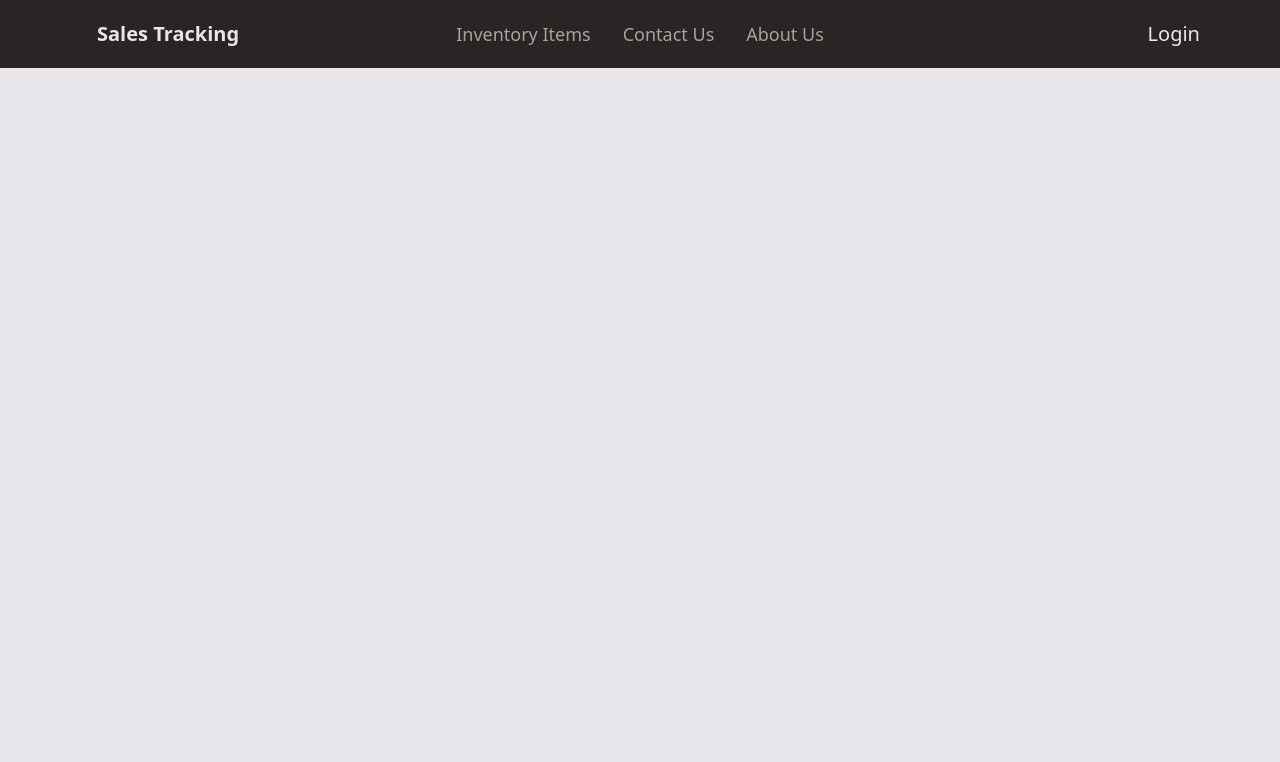
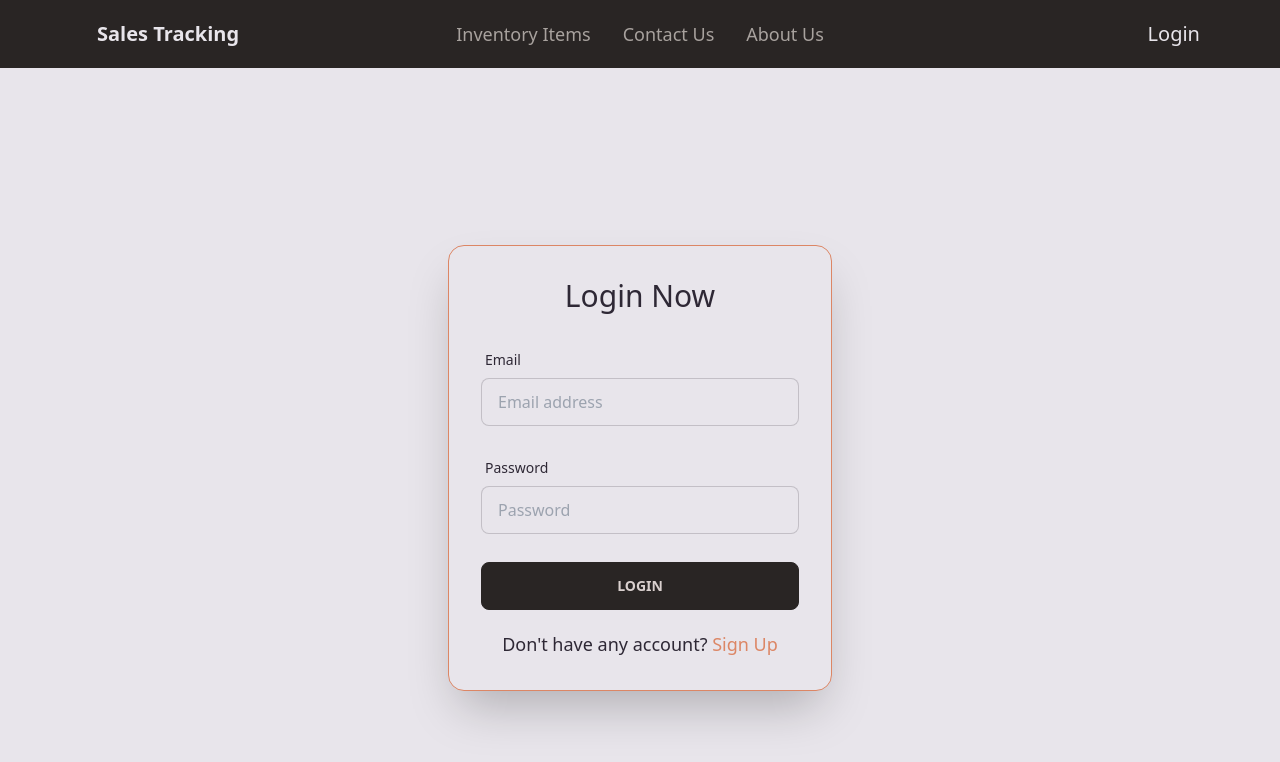
Before and after one commit to neel123go/Sales-Tracking, a React (Create React App) app: page /login in a window 1280 px wide. Shown: the top 762 px of the page. Built offline with nearby package versions, Linux system fonts and the light colour scheme.

Commit message:
login page design & validation completed

```diff
--- a/package.json
+++ b/package.json
@@ -10,6 +10,8 @@
     "firebase": "^9.9.3",
     "react": "^18.2.0",
     "react-dom": "^18.2.0",
+    "react-firebase-hooks": "^5.0.3",
+    "react-hook-form": "^7.34.2",
     "react-router-dom": "^6.3.0",
     "react-scripts": "5.0.1",
     "react-spring": "^9.5.2",
--- a/src/App.js
+++ b/src/App.js
@@ -1,6 +1,7 @@
 import Header from './Pages/Shared/Header/Header';
 import { Route, Routes } from 'react-router-dom';
 import Home from './Pages/Home/Home';
+import Login from './Pages/LoginRegister/Login/Login';
 
 function App() {
   return (
@@ -9,6 +10,7 @@ function App() {
       <Routes>
         <Route path='/' element={<Home />} />
         <Route path='/home' element={<Home />} />
+        <Route path='/login' element={<Login />} />
       </Routes>
     </>
   );
--- a/src/Pages/LoginRegister/Login/Login.js
+++ b/src/Pages/LoginRegister/Login/Login.js
@@ -1,8 +1,95 @@
-import React from 'react';
+import React, { useEffect } from 'react';
+import { useForm } from 'react-hook-form';
+import { Link, useLocation, useNavigate } from 'react-router-dom';
+import { useSignInWithEmailAndPassword } from 'react-firebase-hooks/auth';
+import auth from '../../../Firebase.init';
 
 const Login = () => {
+    const { register, formState: { errors }, handleSubmit } = useForm();
+    const [
+        signInWithEmailAndPassword,
+        user,
+        loading,
+        error,
+    ] = useSignInWithEmailAndPassword(auth);
+
+    let errorMessage;
+    const navigate = useNavigate();
+    const location = useLocation();
+    const from = location.state?.from?.pathname || "/";
+
+    const onSubmit = async (data) => {
+        // await useSignInWithEmailAndPassword(data.email, data.password);
+    };
+
     return (
-        <div>Login</div>
+        <div className="hero min-h-screen">
+            <div className="hero-content w-full">
+                <div className="card flex-shrink-0 md:w-2/3 w-full max-w-sm shadow-2xl bg-base-100 border border-secondary">
+                    <div className="card-body">
+                        <h1 className='text-3xl text-center mb-5'>Login Now</h1>
+                        {errorMessage}
+                        <form onSubmit={handleSubmit(onSubmit)}>
+                            <div className="form-control mb-5">
+                                <label className="label">
+                                    <span className="label-text">Email</span>
+                                </label>
+
+                                <input
+                                    type="text"
+                                    placeholder="Email address"
+                                    {...register("email", {
+                                        required: {
+                                            value: true,
+                                            message: 'Email address is required'
+                                        },
+                                        pattern: {
+                                            value: /\S+@\S+\.\S+/,
+                                            message: 'Provide a valid email'
+                                        }
+                                    })}
+                                    autoComplete='off'
+                                    className="input input-bordered" />
+                                <label className="mt-1">
+                                    {errors.email?.type === 'required' && <span className="label-text-alt text-error" style={{ fontSize: '15px' }}>{errors.email.message}</span>}
+                                    {errors.email?.type === 'pattern' && <span className="label-text-alt text-error" style={{ fontSize: '15px' }}>{errors.email.message}</span>}
+                                </label>
+
+
+                            </div>
+                            <div className="form-control">
+                                <label className="label">
+                                    <span className="label-text">Password</span>
+                                </label>
+                                <input
+                                    type="password"
+                                    placeholder="Password"
+                                    {...register("password", {
+                                        required: {
+                                            value: true,
+                                            message: 'Password is required'
+                                        },
+                                        minLength: {
+                                            value: 8,
+                                            message: 'Password must be contain at least 8 characters'
+                                        }
+                                    })}
+                                    autoComplete='off'
+                                    className="input input-bordered" />
+                                <label className="mt-1">
+                                    {errors.password?.type === 'required' && <span className="label-text-alt text-error" style={{ fontSize: '15px' }}>{errors.password.message}</span>}
+                                    {errors.password?.type === 'minLength' && <span className="label-text-alt text-error" style={{ fontSize: '15px' }}>{errors.password.message}</span>}
+                                </label>
+                            </div>
+                            <div className="form-control mt-6">
+                                <button className="btn btn-primary">Login</button>
+                            </div>
+                        </form>
+                        <p className='text-center mt-3 text-lg'>Don't have any account? <Link to='/registration' className='text-secondary'>Sign Up</Link></p>
+                    </div>
+                </div>
+            </div>
+        </div>
     )
 }
 
--- a/tailwind.config.js
+++ b/tailwind.config.js
@@ -10,9 +10,10 @@ module.exports = {
 
           "primary": "#292524",
           "secondary": "#DC8665",
-          "accent": "#fcccae",
+          "accent": "#fdba74",
           "neutral": "#a8a29e",
           "base-100": "#E8E5EB",
+          "info": "#ede9fe",
           "success": "#55C595",
           "error": "#dc2626",
         },
```
Also changed, not shown: 1 other file (tests, documents, lock files or other folders).
